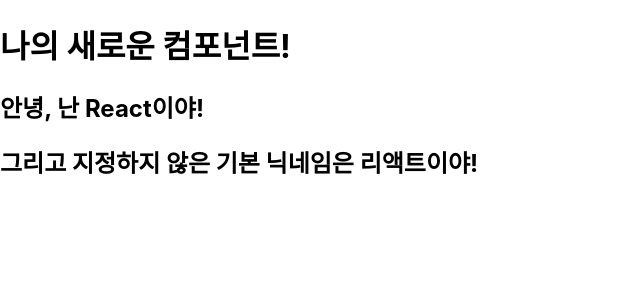
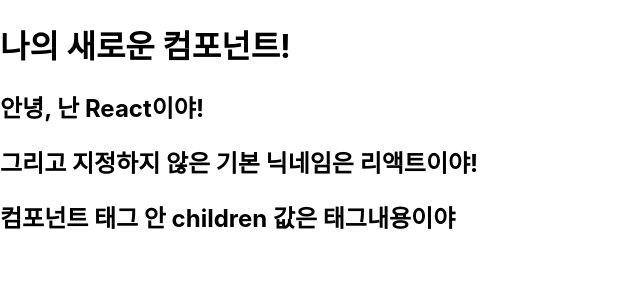
Before and after one commit to AhnByeongMin/react, a React (Create React App) app: page / in a window 1280 px wide. Shown: the top 300 px of the page, without its empty margins (0-640 px from the left). Built offline with nearby package versions, Linux system fonts and the light colour scheme.

Commit message:
태그내용사이를 보여주는 children

```diff
--- a/src/App.js
+++ b/src/App.js
@@ -1,7 +1,7 @@
 import MyComponent from "./MyComponent";
 
 const App = () => {
-  return <MyComponent name ="React" />
+  return <MyComponent name ="React">태그내용</MyComponent>
 
 };
 
--- a/src/MyComponent.js
+++ b/src/MyComponent.js
@@ -7,6 +7,7 @@
         <h1>나의 새로운 컴포넌트!</h1>
         <h2>안녕, 난 {props.name}이야!</h2>
         <h2>그리고 지정하지 않은 기본 닉네임은 {props.nick}이야!</h2>
+        <h2>컴포넌트 태그 안 children 값은 {props.children}이야</h2>
       </div>
     </>
   );
```
